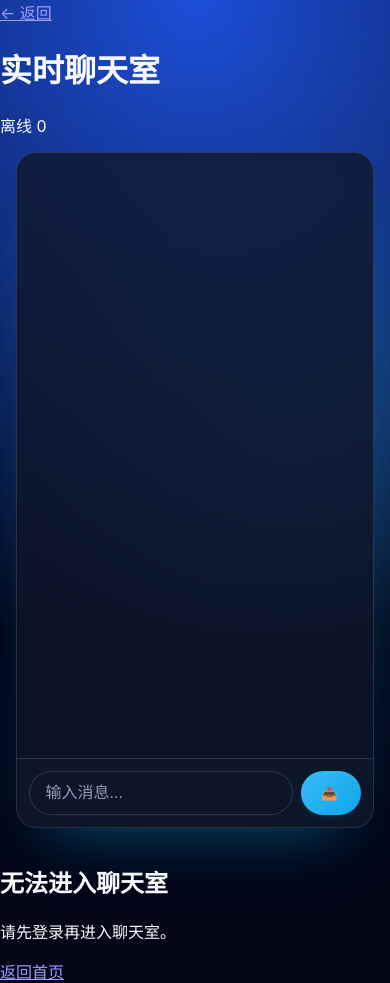
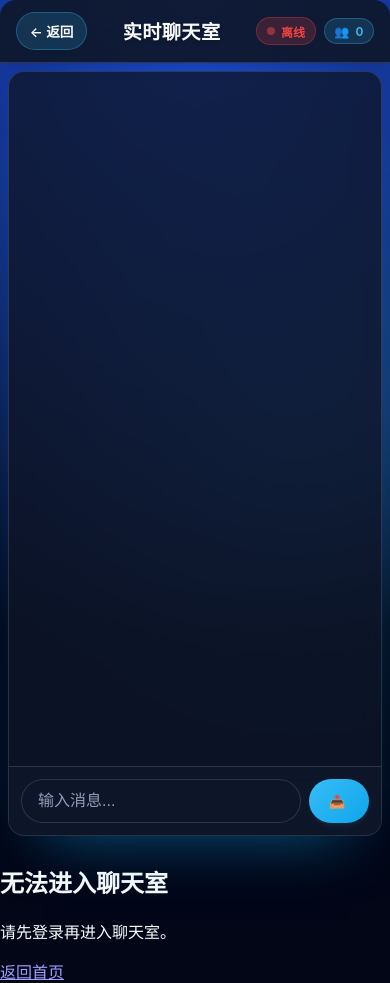
Before and after one commit to a2639443196/myweb, a website with bundled scripts: page chat.html in a window 390 px wide. Built offline with nearby package versions, Linux system fonts and the light colour scheme; no server answers.

Commit message:
fix 聊天室样式

```diff
--- a/css/chat.css
+++ b/css/chat.css
@@ -79,6 +79,128 @@ body::before {
 .chat-container::-webkit-scrollbar-thumb {
     background-color: var(--chat-accent-soft);
     border-radius: 3px;
+}
+
+/* 头部样式 */
+.header {
+    display: flex;
+    align-items: center;
+    justify-content: space-between;
+    padding: clamp(1rem, 4vw, 1.5rem) clamp(1.25rem, 5vw, 2rem);
+    background: rgba(15, 23, 42, 0.92);
+    backdrop-filter: blur(20px);
+    border-bottom: 1px solid var(--chat-surface-border);
+    border-radius: clamp(20px, 5vw, 26px) clamp(20px, 5vw, 26px) 0 0;
+    position: sticky;
+    top: 0;
+    z-index: 10;
+    box-shadow: 0 4px 20px -8px rgba(0, 0, 0, 0.3);
+}
+
+.header__back {
+    display: inline-flex;
+    align-items: center;
+    gap: 0.5rem;
+    padding: clamp(0.6rem, 2.5vw, 0.8rem) clamp(1rem, 4vw, 1.2rem);
+    border-radius: 20px;
+    border: 1px solid rgba(56, 189, 248, 0.3);
+    background: var(--chat-accent-soft);
+    color: var(--chat-text-main);
+    text-decoration: none;
+    font-weight: 600;
+    font-size: clamp(0.9rem, 3vw, 1rem);
+    transition: all 0.2s ease;
+    text-shadow: 0 1px 2px rgba(0, 0, 0, 0.1);
+}
+
+.header__back:hover {
+    background: rgba(56, 189, 248, 0.25);
+    border-color: var(--chat-accent);
+    transform: translateY(-2px);
+    box-shadow: 0 4px 12px -8px rgba(56, 189, 248, 0.4);
+    color: var(--chat-text-main);
+    text-decoration: none;
+}
+
+.header__back:active {
+    transform: translateY(-1px);
+}
+
+.header__title {
+    margin: 0;
+    font-size: clamp(1.3rem, 5vw, 1.8rem);
+    font-weight: 700;
+    color: var(--chat-text-main);
+    text-align: center;
+    letter-spacing: 0.02em;
+    text-shadow: 0 2px 4px rgba(0, 0, 0, 0.2);
+    flex: 1;
+    padding: 0 1rem;
+}
+
+.header__meta {
+    display: flex;
+    align-items: center;
+    gap: clamp(0.75rem, 3vw, 1rem);
+    font-size: clamp(0.8rem, 2.5vw, 0.9rem);
+}
+
+.header__status {
+    display: inline-flex;
+    align-items: center;
+    gap: 0.4rem;
+    padding: 0.4rem 0.8rem;
+    border-radius: 15px;
+    background: rgba(239, 68, 68, 0.2);
+    color: #ef4444;
+    font-weight: 600;
+    border: 1px solid rgba(239, 68, 68, 0.3);
+    text-shadow: 0 1px 2px rgba(0, 0, 0, 0.1);
+}
+
+.header__status::before {
+    content: '';
+    width: 8px;
+    height: 8px;
+    border-radius: 50%;
+    background: #ef4444;
+    animation: pulse 2s infinite;
+}
+
+.header__status.online {
+    background: rgba(34, 197, 94, 0.2);
+    color: #22c55e;
+    border-color: rgba(34, 197, 94, 0.3);
+}
+
+.header__status.online::before {
+    background: #22c55e;
+}
+
+@keyframes pulse {
+    0%, 100% {
+        opacity: 1;
+    }
+    50% {
+        opacity: 0.5;
+    }
+}
+
+.header__user-count {
+    display: inline-flex;
+    align-items: center;
+    gap: 0.4rem;
+    padding: 0.4rem 0.8rem;
+    border-radius: 15px;
+    background: var(--chat-accent-soft);
+    color: var(--chat-accent);
+    font-weight: 600;
+    border: 1px solid rgba(56, 189, 248, 0.3);
+}
+
+.header__user-count::before {
+    content: '👥';
+    font-size: 1em;
 }
 
 .chat-messages {
@@ -262,6 +384,72 @@ body::before {
     }
 }
 
+/* 移动端适配 */
+@media (max-width: 640px) {
+    .header {
+        padding: clamp(0.75rem, 3vw, 1rem) clamp(1rem, 4vw, 1.25rem);
+        border-radius: clamp(16px, 4vw, 20px) clamp(16px, 4vw, 20px) 0 0;
+    }
+
+    .header__back {
+        padding: 0.5rem 0.8rem;
+        font-size: 0.85rem;
+        gap: 0.3rem;
+    }
+
+    .header__title {
+        font-size: 1.2rem;
+        padding: 0 0.5rem;
+    }
+
+    .header__meta {
+        gap: 0.5rem;
+        font-size: 0.8rem;
+    }
+
+    .header__status,
+    .header__user-count {
+        padding: 0.3rem 0.6rem;
+        font-size: 0.75rem;
+    }
+
+    .chat-main {
+        margin: clamp(0.5rem, 2vw, 0.75rem);
+        border-radius: clamp(16px, 4vw, 20px);
+    }
+}
+
+/* 超小屏幕适配 */
+@media (max-width: 380px) {
+    .header {
+        flex-wrap: wrap;
+        gap: 0.5rem;
+        padding: 0.75rem;
+    }
+
+    .header__back {
+        order: 1;
+        flex: 0 0 auto;
+    }
+
+    .header__title {
+        order: 3;
+        flex: 1 1 100%;
+        padding: 0.25rem 0;
+        font-size: 1.1rem;
+        text-align: center;
+    }
+
+    .header__meta {
+        order: 2;
+        flex: 0 0 auto;
+    }
+
+    .header__user-count::before {
+        content: '👤';
+    }
+}
+
 /* 移动端键盘适配 */
 @media (max-height: 600px) and (orientation: landscape) {
     .chat-form {
@@ -275,4 +463,8 @@ body::before {
     .chat-message {
         padding: clamp(0.5rem, 2vw, 0.75rem) clamp(0.75rem, 3vw, 1rem);
     }
+
+    .header {
+        padding: clamp(0.5rem, 2vw, 0.75rem);
+    }
 }
--- a/js/chat.js
+++ b/js/chat.js
@@ -25,7 +25,21 @@ class ChatPage extends BasePage {
             this.showEmptyState('请先登录再进入聊天室。');
             return;
         }
+
+        // 初始化头部状态显示
+        this.updateConnectionStatus('offline');
+
         this.ws.onmessage = this.handleSocketMessage.bind(this);
+        this.ws.onopen = () => {
+            this.updateConnectionStatus('online');
+        };
+        this.ws.onclose = () => {
+            this.updateConnectionStatus('offline');
+        };
+        this.ws.onerror = () => {
+            this.updateConnectionStatus('offline');
+        };
+
         this.initForm();
     }
 
@@ -140,6 +154,19 @@ class ChatPage extends BasePage {
         this.elements.userCount.textContent = users.length;
     }
 
+    updateConnectionStatus(status) {
+        const statusElement = document.querySelector('[data-role="ws-status"]');
+        if (!statusElement) return;
+
+        if (status === 'online') {
+            statusElement.textContent = '在线';
+            statusElement.classList.add('online');
+        } else {
+            statusElement.textContent = '离线';
+            statusElement.classList.remove('online');
+        }
+    }
+
     scrollToBottom() {
         // 由于使用了 flex-direction: column-reverse，需要滚动到顶部
         this.elements.messages.scrollTop = 0;
```
